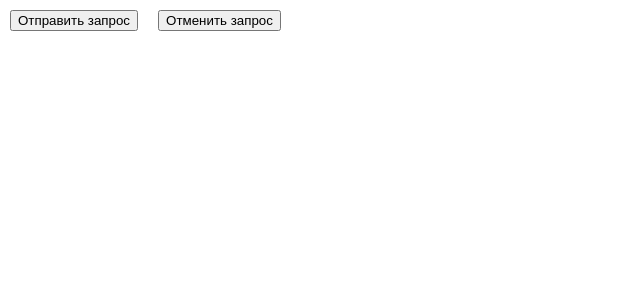
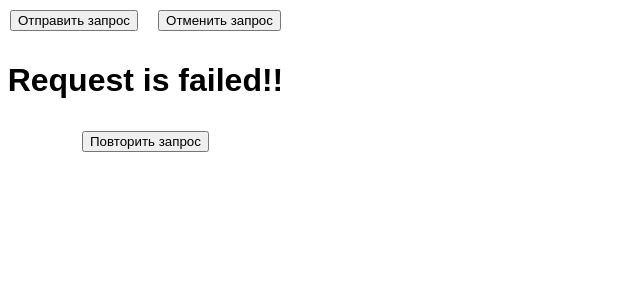
Before and after one commit to OlesBereshchuk/react-crash-course-o.bereshchuk, a React (Create React App) app: page / in a window 1280 px wide. Both pictures are taken after a click on the element "Отменить запрос". Shown: the top 300 px of the page, without its empty margins (0-640 px from the left). Built offline with nearby package versions, Linux system fonts and the light colour scheme.

Commit message:
add error component and retry request func

```diff
--- a/src/components/Button.js
+++ b/src/components/Button.js
@@ -1,23 +1,35 @@
 import React from 'react';
 import ButtonMarkup from './ButtonMarkup';
 import ShowResponse from './ShowResponse';
+import Error from './Error';
 import '../components_style/ButtonWrapper.css';
 
 class Button extends React.Component {
 
   state = {
-    users : [],
-    showResponse:false
+    users:[],
+    cacheResponse:[],
+    showResponse:false,
+    showError:false,
+    cache:false
   }
 
   fetchData = async () => {
+    // if(this.state.cache){
+    //   this.setState({
+    //     users:cacheResponse
+    //   })
+    // }
     const data = await fetch(
       'https://jsonplaceholder.typicode.com/users'
     );
     const users = await data.json();
     this.setState({
       users:users,
-      showResponse:true
+      cacheResponse:users,
+      showResponse:true,
+      showError:false,
+      cache:true
     })
   }
 
@@ -29,16 +41,15 @@ class Button extends React.Component {
         signal: controller.signal
       });
     } catch(err) {
-      console.log(err);
-      if (err.name == 'AbortError') {
-        alert("Прервано!");
+      if (err.name === 'AbortError') {
+        this.setState({
+          showResponse:false,
+          showError:true
+        })
       } else {
         throw err;
       }
     }
-    this.setState({
-      showResponse:false
-    })
   }
 
   render() {
@@ -51,6 +62,7 @@ class Button extends React.Component {
             <ButtonMarkup name="Отменить запрос" />
           </div>
           {this.state.showResponse && <ShowResponse response={this.state.users} />}
+          {this.state.showError && <Error cacheResponse={this.state.cacheResponse}/> }
       </div>
     );
   }
--- /dev/null
+++ b/src/components/Error.js
@@ -0,0 +1,36 @@
+import React from 'react';
+import ShowResponse from './ShowResponse';
+import ButtonMarkup from './ButtonMarkup';
+
+class Error extends React.Component {
+
+    state = {
+        showErrorMsg:true,
+        showCacheResponse:false,
+        showRetryButton:true
+    }
+
+    retryRequest = () => {
+        this.setState({
+            showErrorMsg:false,
+            showCacheResponse:true,
+            showRetryButton:false
+        })
+        console.log('retry!');
+    }
+
+    render() {
+        const {cacheResponse} = this.props;
+        return (
+        <div>
+            {this.state.showCacheResponse && <ShowResponse response={cacheResponse} />}
+            {this.state.showErrorMsg && <h1>Request is failed!!</h1>}
+            <div className="ButtonWrapper" onClick={this.retryRequest}>
+               {this.state.showRetryButton && <ButtonMarkup name="Повторить  запрос" />}
+            </div>
+        </div>
+        );
+    }
+}
+
+export default Error;
--- a/src/components/ShowResponse.js
+++ b/src/components/ShowResponse.js
@@ -7,7 +7,7 @@ class ShowResponse extends React.Component {
     return (
       <div>
         {response.map(user => (
-            <h1 key={user.id}>{user.name}</h1>
+            <p key={user.id}>{user.name}</p>
         ))}
       </div>
     );
```
